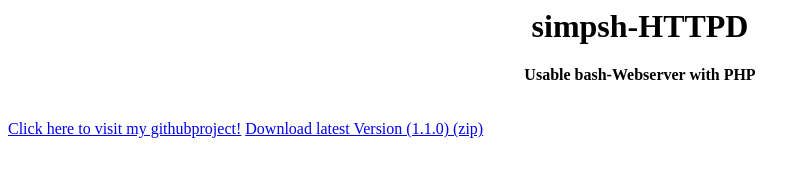
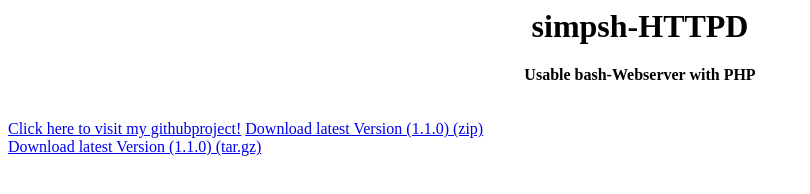
Before and after one commit to niansa/simpsh-httpd, a plain HTML site: page docs/index.html in a window 1280 px wide. Shown: the whole page, without its empty margins (0-810 px from the left). Drawn offline with Linux system fonts and the light colour scheme.

Commit message:
Update index.html

```diff
--- a/docs/index.html
+++ b/docs/index.html
@@ -11,5 +11,6 @@
   <br />
   <a href="https://github.com/niansa/simpsh-httpd/">Click here to visit my githubproject!</a>
   <a href="https://github.com/niansa/simpsh-httpd/archive/1.1.0.zip">Download latest Version (1.1.0) (zip)</a><br />
+  <a href="https://github.com/niansa/simpsh-httpd/archive/1.1.0.tar.gz">Download latest Version (1.1.0) (tar.gz)</a><br />
  </body>
 </html>
```
